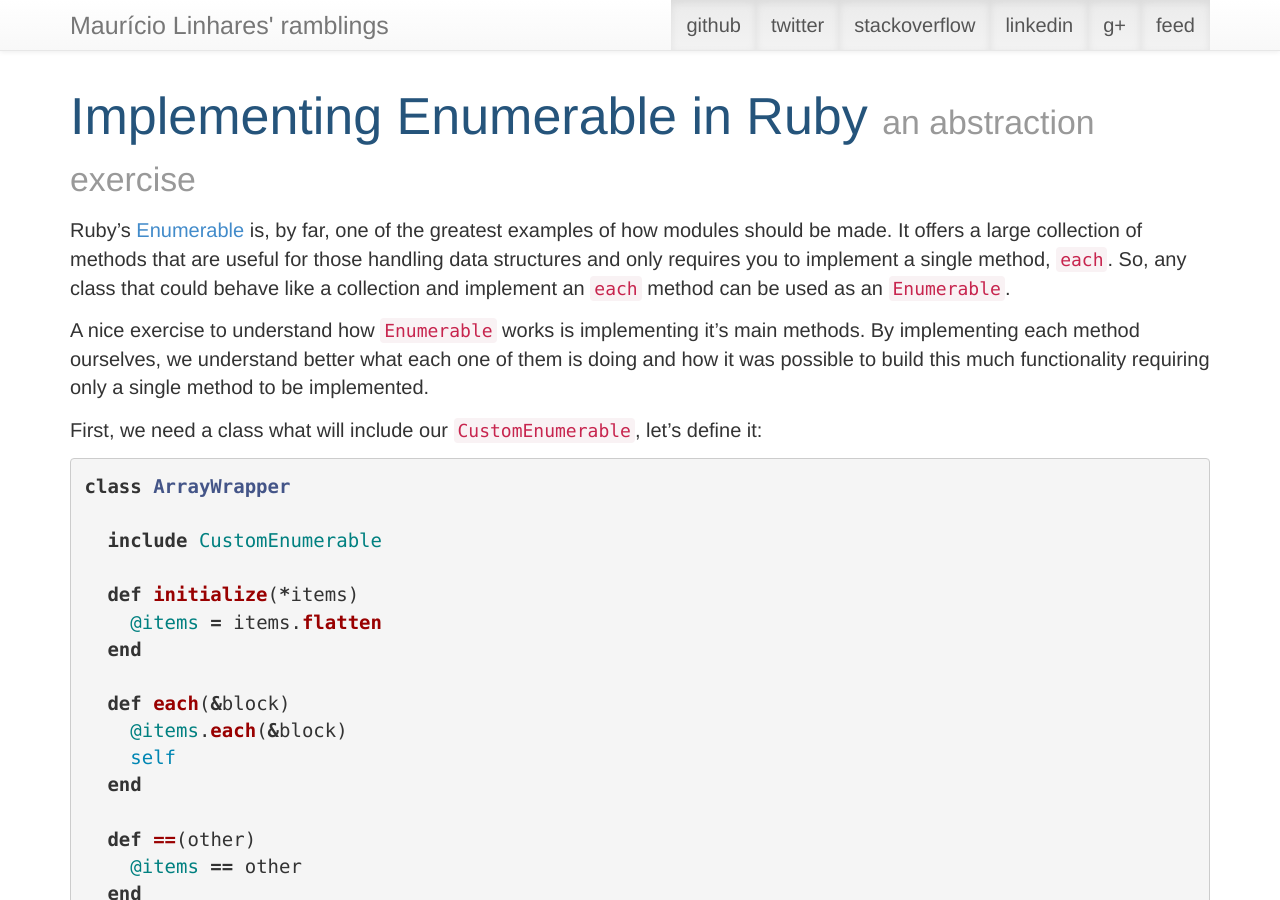
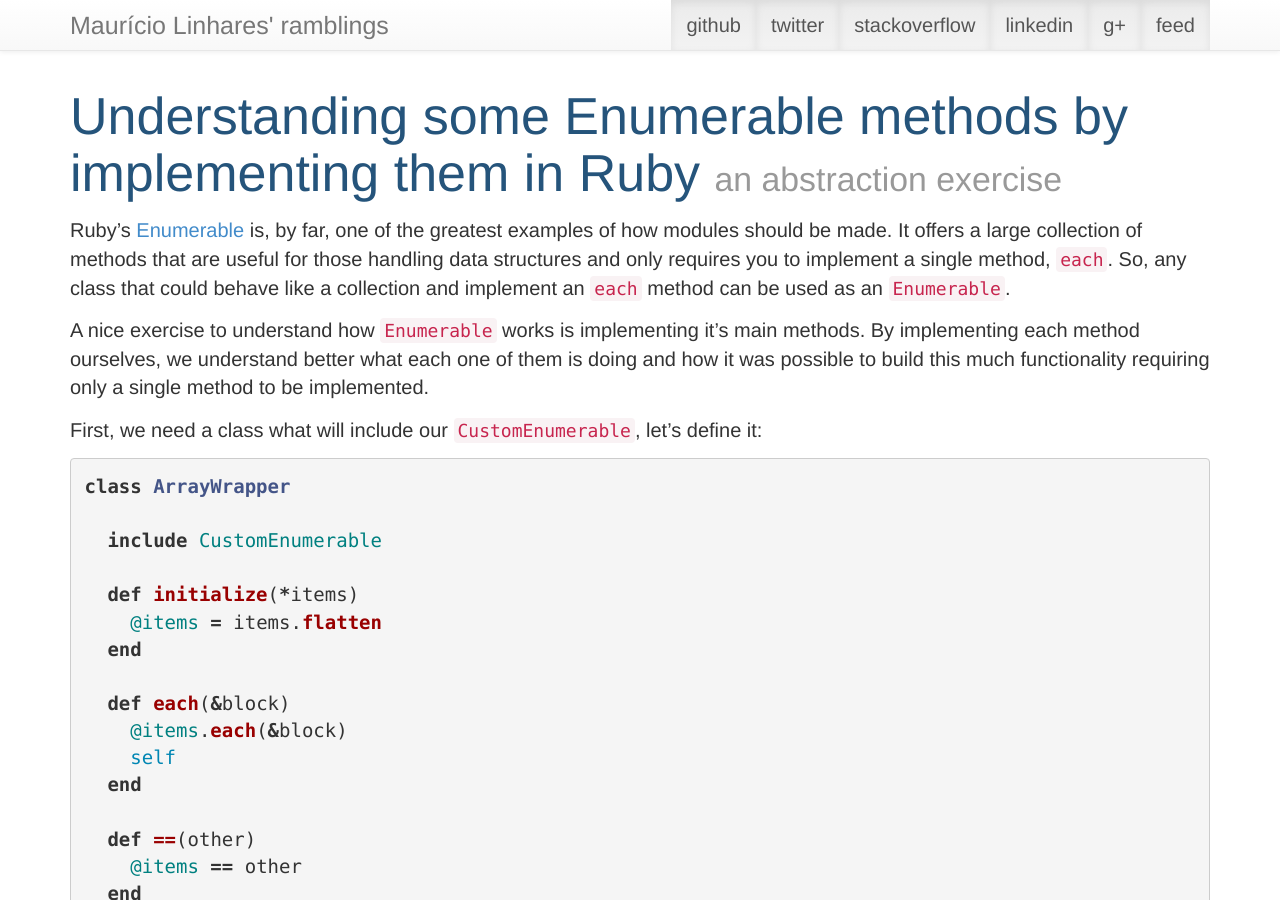
Before and after one commit to mauricio/mauricio.github.com, a Jekyll site: the page built from _posts/2015-01-12-implementing-enumerable-in-ruby.md, in a window 1280 px wide and 900 px high. Built offline with Jekyll 4.4.1, drawn with Linux system fonts in a browser that asks for light colours; comment, search, counter and statistics services are not loaded.

Commit message:
Updating title

```diff
--- a/_posts/2015-01-12-implementing-enumerable-in-ruby.md
+++ b/_posts/2015-01-12-implementing-enumerable-in-ruby.md
@@ -1,6 +1,6 @@
 ---
 layout: post
-title: Implementing Enumerable in Ruby
+title: Understanding some Enumerable methods by implementing them in Ruby
 subtitle: an abstraction exercise
 keywords: ruby, collection, enumerable, data structures, array
 tags:
```
